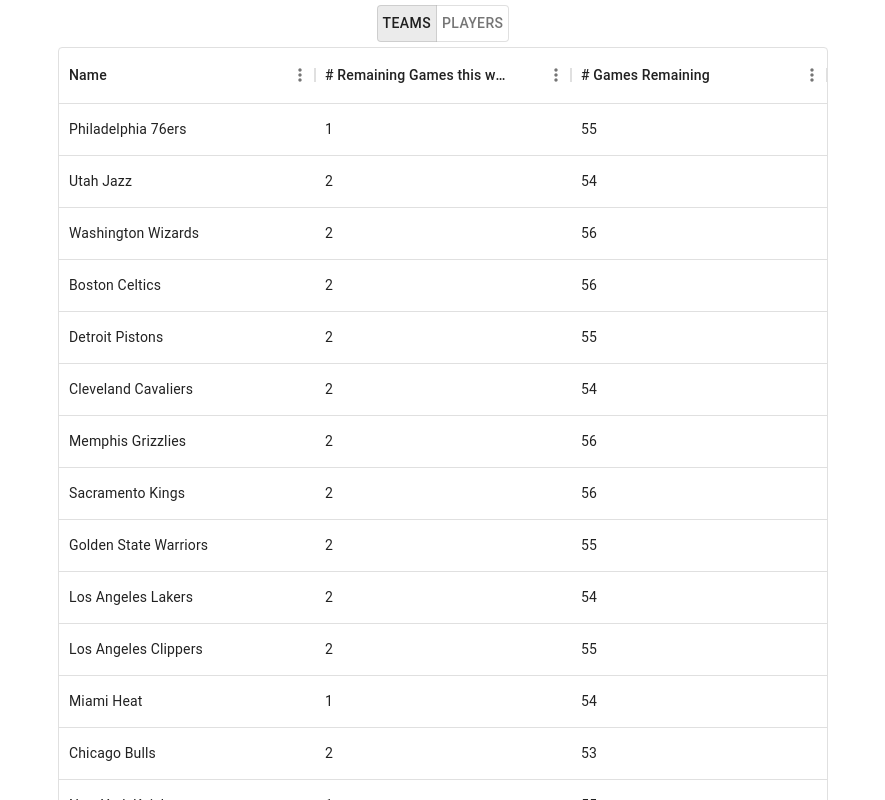
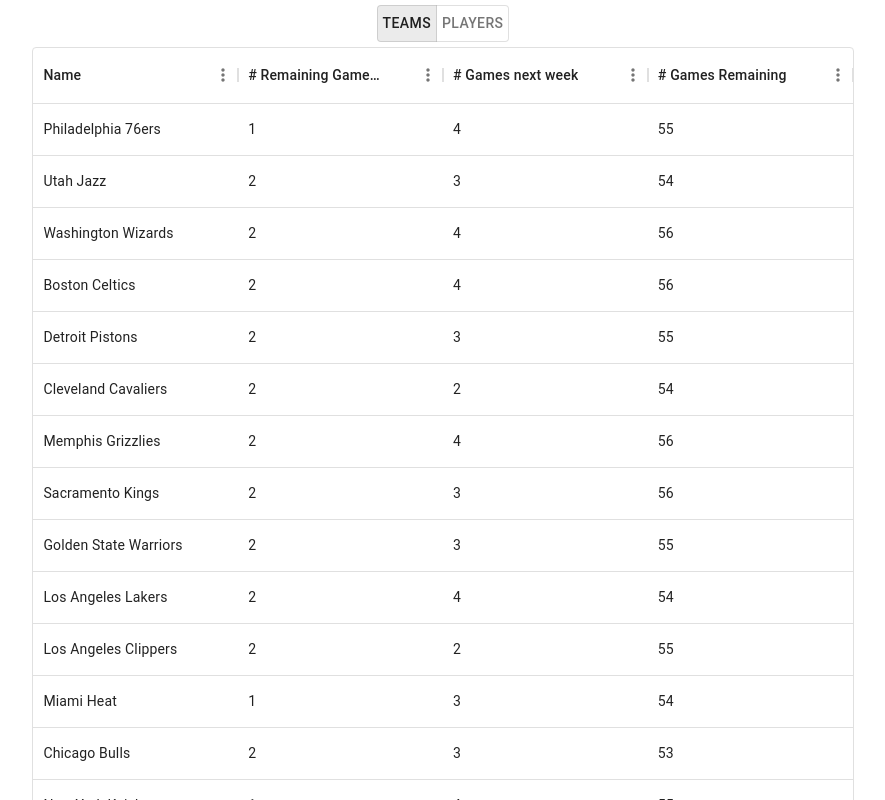
Before and after one commit to rrout2/test-fantasy-tool, a React (Create React App) app: page / in a window 1280 px wide. Shown: the top 800 px of the page, without its empty margins (197-1082 px from the left). Built offline with nearby package versions, Linux system fonts and the light colour scheme.

Commit message:
next week games

```diff
--- a/src/components/PlayerTable.tsx
+++ b/src/components/PlayerTable.tsx
@@ -42,7 +42,7 @@
 
     useEffect(() => {
         setPlayerList(
-            playersJson.map(player => {
+            (playersJson as any[]).map(player => {
                 const matchupsPerWeek = new Map<FantasyWeek, number>();
                 let remainingGamesThisWeek = 0;
 
--- a/src/components/TeamTable.tsx
+++ b/src/components/TeamTable.tsx
@@ -2,7 +2,12 @@
 import {useIsSmallScreen, useScreenWidth, useToday} from '../hooks';
 import {DataGrid, GridColDef, GridValueGetterParams} from '@mui/x-data-grid';
 import teamsJson from '../data/all_teams.json';
-import {incrementWeek, getWhichWeek, FantasyWeek} from '../utils/fantasyWeek';
+import {
+    incrementWeek,
+    getWhichWeek,
+    FantasyWeek,
+    getNextWeek as getFollowingWeek,
+} from '../utils/fantasyWeek';
 
 type TeamMatchup = {
     opponentId: number;
@@ -44,6 +49,7 @@
             teamsJson.map(team => {
                 const matchupsPerWeek = new Map<FantasyWeek, number>();
                 let remainingGamesThisWeek = 0;
+                let gamesNextWeek = 0;
                 return {
                     ...team,
                     abbr: team.abbr,
@@ -54,17 +60,19 @@
                                 `can't find week for date '${tmu.date}'`
                             );
                         }
+                        const currentWeek = getCurrentWeek();
 
-                        if (
-                            week === getCurrentWeek() &&
-                            isAfterToday(tmu.date)
-                        ) {
+                        if (week === currentWeek && isAfterToday(tmu.date)) {
                             remainingGamesThisWeek += 1;
+                        }
+                        if (week === getFollowingWeek(currentWeek)) {
+                            gamesNextWeek += 1;
                         }
                         incrementWeek(matchupsPerWeek, week);
                         return {opponentId: tmu.opponent.id, date: tmu.date};
                     }),
                     remainingGamesThisWeek: remainingGamesThisWeek,
+                    gamesNextWeek: gamesNextWeek,
                 };
             })
         );
@@ -74,12 +82,17 @@
         {
             field: isSmallScreen ? 'abbr' : 'name',
             headerName: 'Name',
-            width: screenWidth * 0.25,
+            width: screenWidth * 0.2,
         },
         {
             field: 'remainingGamesThisWeek',
             headerName: '# Remaining Games this week',
-            width: screenWidth * 0.25,
+            width: screenWidth * 0.2,
+        },
+        {
+            field: 'gamesNextWeek',
+            headerName: '# Games next week',
+            width: screenWidth * 0.2,
         },
         {
             field: 'teamMatchups',
@@ -87,7 +100,7 @@
                 return params.value.length;
             },
             headerName: '# Games Remaining',
-            width: screenWidth * 0.25,
+            width: screenWidth * 0.2,
         },
     ];
 
--- a/src/utils/fantasyWeek.ts
+++ b/src/utils/fantasyWeek.ts
@@ -106,3 +106,8 @@
             d.getTime() >= w.startDate.getTime()
     );
 }
+
+export function getNextWeek(week?: FantasyWeek) {
+    if (week) return WEEKS.find(w => w.weekNumber === week.weekNumber + 1);
+    return undefined;
+}
```
